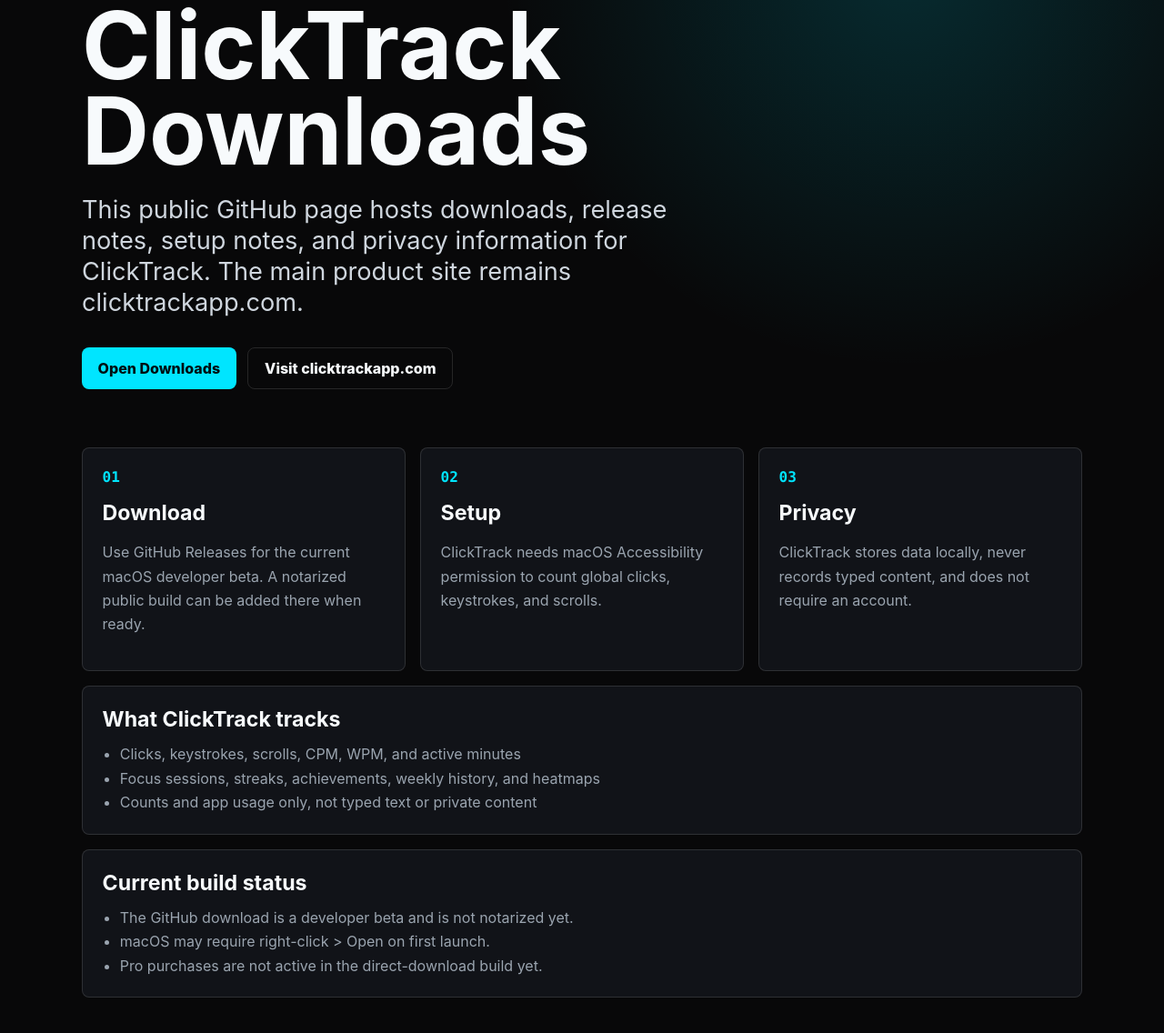
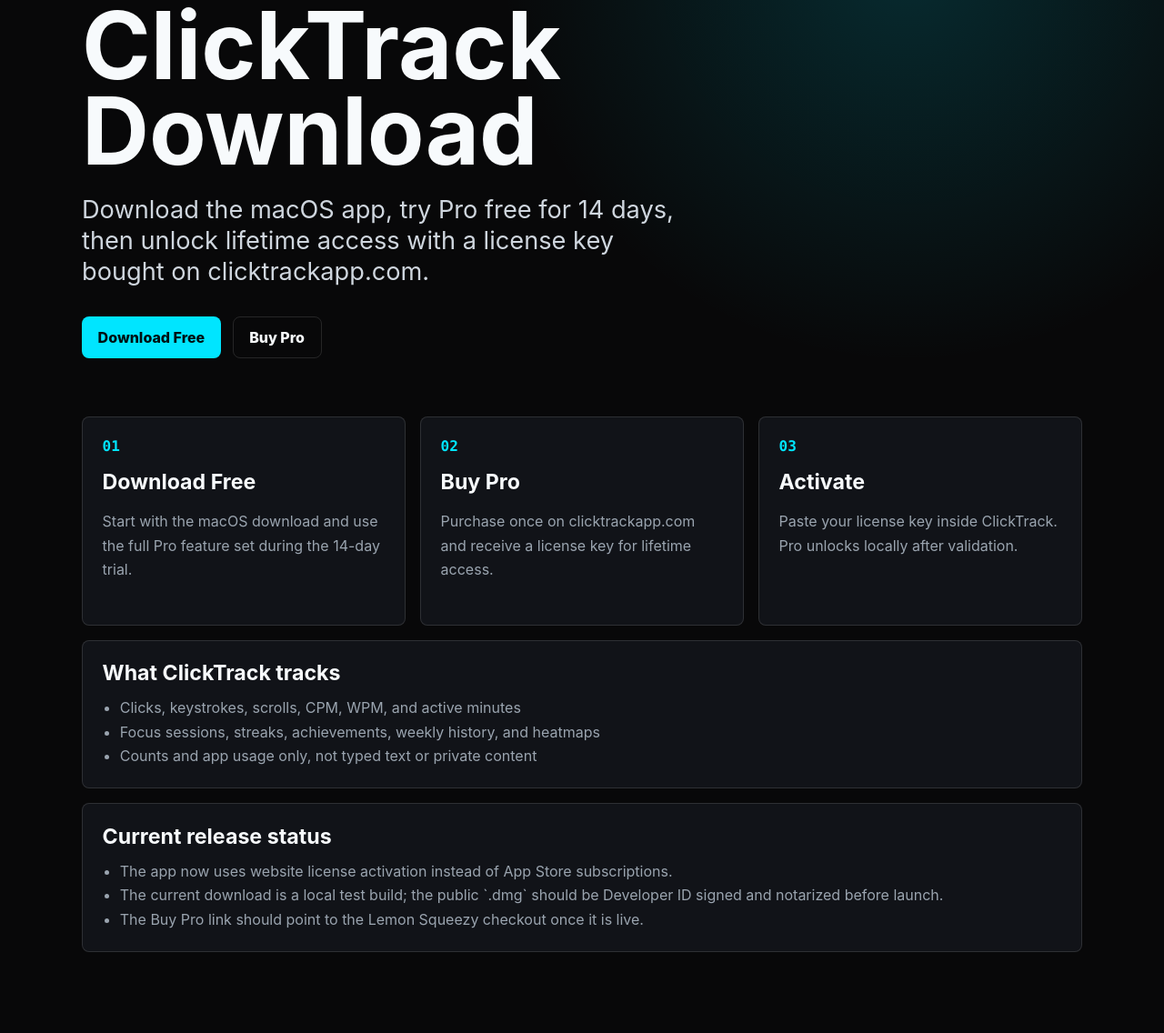
Before and after one commit to KippieG/clicktrack, a plain HTML site: page index.html in a window 1280 px wide. Shown: the part 212-1348 px from the top of the page at 91% size. Drawn offline with Linux system fonts and the light colour scheme.

Commit message:
Document direct download license model

```diff
--- a/index.html
+++ b/index.html
@@ -3,8 +3,8 @@
   <head>
     <meta charset="utf-8">
     <meta name="viewport" content="width=device-width, initial-scale=1">
-    <meta name="description" content="Public download and support page for ClickTrack, a private macOS input analytics app.">
-    <title>ClickTrack Downloads</title>
+    <meta name="description" content="Download ClickTrack for macOS, start a 14-day trial, and unlock Pro with a website license key.">
+    <title>ClickTrack - Download and Pro License</title>
     <link rel="icon" href="assets/clicktrack-icon.png">
     <link rel="stylesheet" href="styles.css">
   </head>
@@ -13,29 +13,29 @@
       <section class="hero">
         <img class="app-icon" src="assets/clicktrack-icon.png" alt="">
         <p class="eyebrow">macOS menu bar app</p>
-        <h1>ClickTrack Downloads</h1>
-        <p class="lede">This public GitHub page hosts downloads, release notes, setup notes, and privacy information for ClickTrack. The main product site remains clicktrackapp.com.</p>
+        <h1>ClickTrack Download</h1>
+        <p class="lede">Download the macOS app, try Pro free for 14 days, then unlock lifetime access with a license key bought on clicktrackapp.com.</p>
         <div class="actions">
-          <a class="button primary" href="https://github.com/KippieG/clicktrack/releases">Open Downloads</a>
-          <a class="button secondary" href="https://clicktrackapp.com">Visit clicktrackapp.com</a>
+          <a class="button primary" href="https://github.com/KippieG/clicktrack/releases/tag/v1.0.1">Download Free</a>
+          <a class="button secondary" href="https://clicktrackapp.com/pro">Buy Pro</a>
         </div>
       </section>
 
       <section class="grid" aria-label="ClickTrack information">
         <article>
           <span>01</span>
-          <h2>Download</h2>
-          <p>Use GitHub Releases for the current macOS developer beta. A notarized public build can be added there when ready.</p>
+          <h2>Download Free</h2>
+          <p>Start with the macOS download and use the full Pro feature set during the 14-day trial.</p>
         </article>
         <article>
           <span>02</span>
-          <h2>Setup</h2>
-          <p>ClickTrack needs macOS Accessibility permission to count global clicks, keystrokes, and scrolls.</p>
+          <h2>Buy Pro</h2>
+          <p>Purchase once on clicktrackapp.com and receive a license key for lifetime access.</p>
         </article>
         <article>
           <span>03</span>
-          <h2>Privacy</h2>
-          <p>ClickTrack stores data locally, never records typed content, and does not require an account.</p>
+          <h2>Activate</h2>
+          <p>Paste your license key inside ClickTrack. Pro unlocks locally after validation.</p>
         </article>
       </section>
 
@@ -49,11 +49,11 @@
       </section>
 
       <section class="panel">
-        <h2>Current build status</h2>
+        <h2>Current release status</h2>
         <ul>
-          <li>The GitHub download is a developer beta and is not notarized yet.</li>
-          <li>macOS may require right-click > Open on first launch.</li>
-          <li>Pro purchases are not active in the direct-download build yet.</li>
+          <li>The app now uses website license activation instead of App Store subscriptions.</li>
+          <li>The current download is a local test build; the public `.dmg` should be Developer ID signed and notarized before launch.</li>
+          <li>The Buy Pro link should point to the Lemon Squeezy checkout once it is live.</li>
         </ul>
       </section>
     </main>
```
Also changed, not shown: 2 other files.
